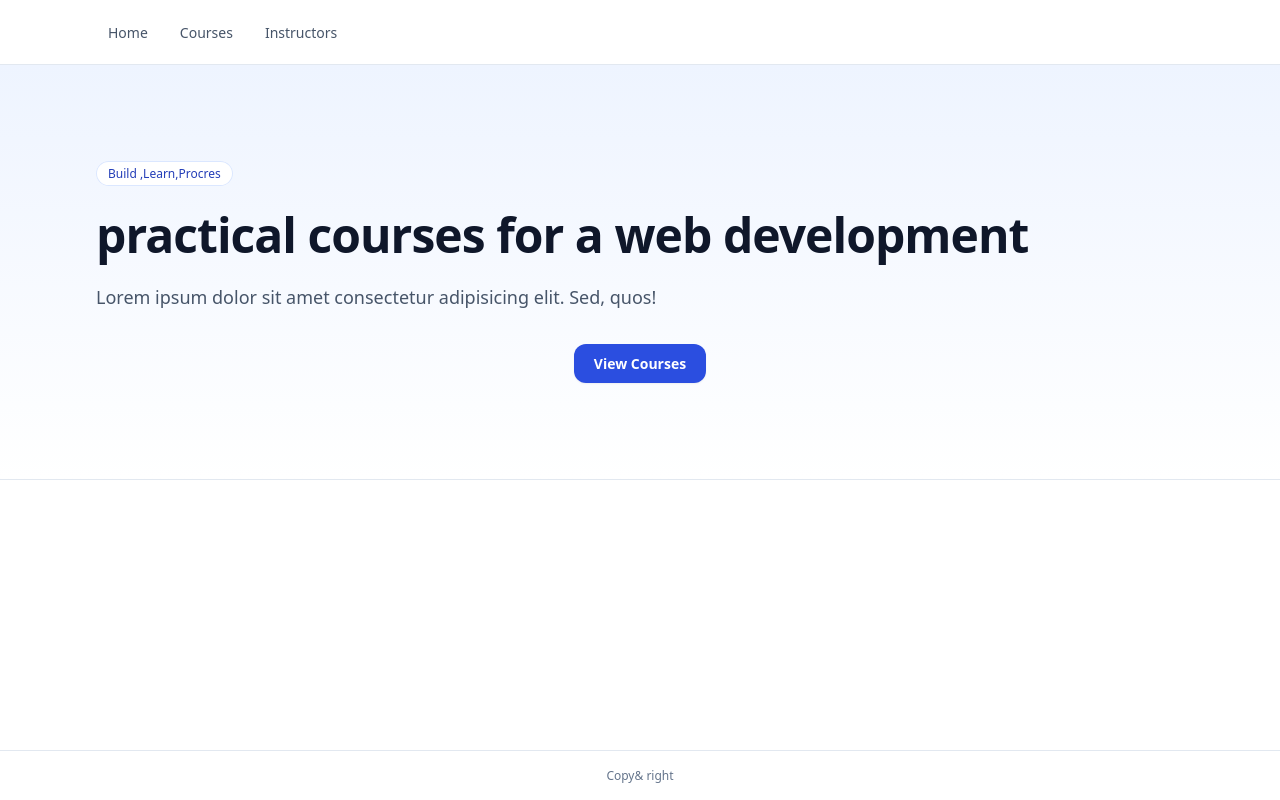
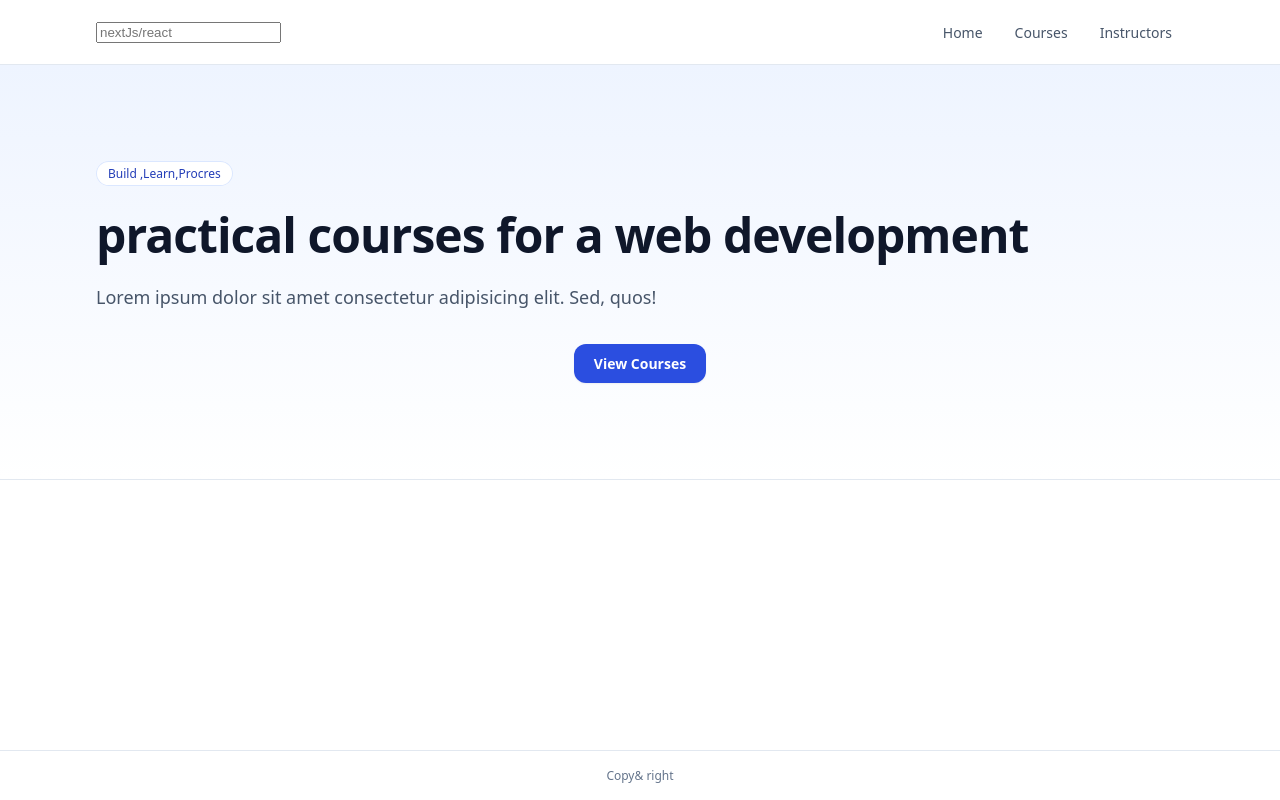
Before and after one commit to Djapedjape123/courses, a Next.js app: page / in a window 1280 px wide. Built offline with nearby package versions, Linux system fonts and the light colour scheme.

Commit message:
pocetak pretrage

```diff
--- a/app/layout.tsx
+++ b/app/layout.tsx
@@ -23,6 +23,11 @@ export default function RootLayout({
 
         <header className=" site-header">
           <div className="container site-header-inner">
+            <form action="/search" method="get" className="header-search">
+
+            <input type="search" placeholder="nextJs/react" name="q" className="header-search-q" />
+
+            </form>
             <nav className="site-nav">
               <a href="/" className="site-nav-link">Home</a>
               <a href="/courses" className="site-nav-link">Courses</a>
```
